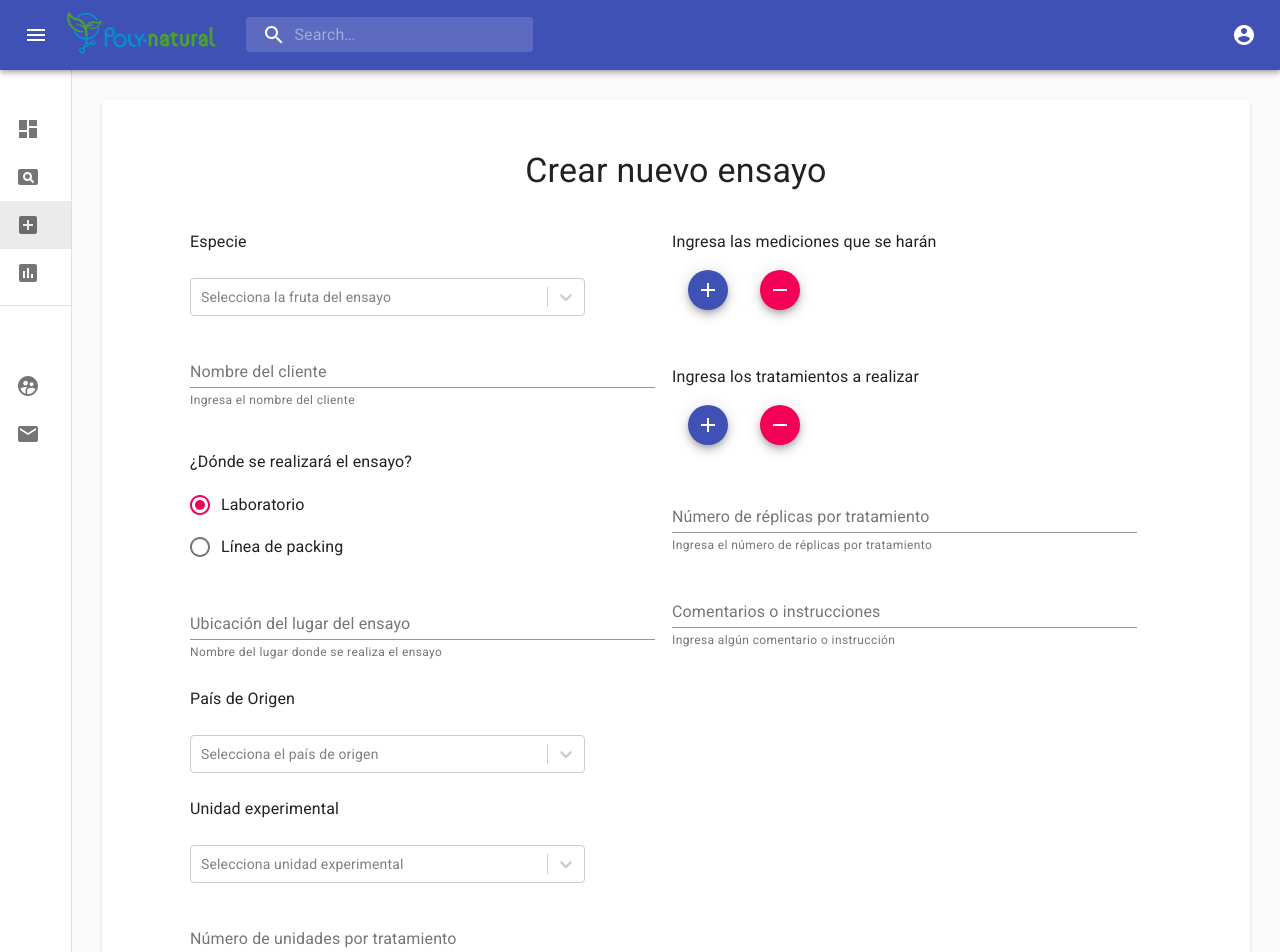
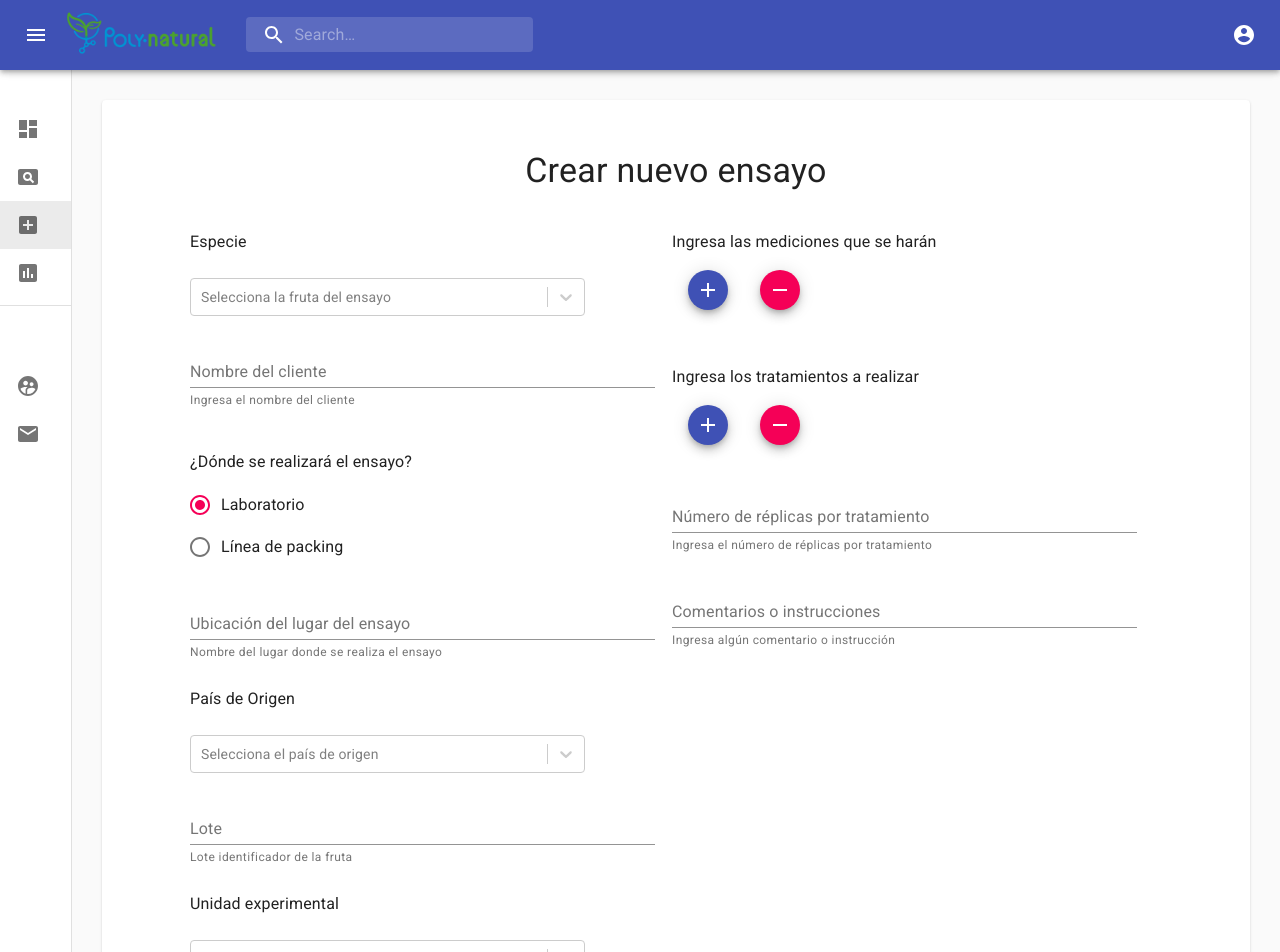
Before and after one commit to naoliden/polynatural, a React (Create React App) app: page /home/newform in a window 1280 px wide. Shown: the top 952 px of the page. Built offline with nearby package versions, Linux system fonts and the light colour scheme.

Commit message:
(update) added lote tag to newform component

```diff
--- a/src/components/NewForm/CreateFormComponent.jsx
+++ b/src/components/NewForm/CreateFormComponent.jsx
@@ -197,6 +197,9 @@ const NewForm = (props) => {
       destino: data.destino,
       comentarios: data.comments,
       calibre: data.calibre,
+      // Lote identificador de la fruta utilizada
+      lote: data.lote,
+      // Lugar donde se realiza el ensayo,
       lugar_ensayo: data.lugar_ensayo,
       // Fecha y tipo de cada medicion
       mediciones: data_mediciones,
@@ -384,6 +387,10 @@ const NewForm = (props) => {
                     </Grid>
                   </React.Fragment>
                 }
+              <Grid item xs={12} className={classes.item}>
+              <TextField name="lote" helperText="Lote identificador de la fruta" variant="standard"
+                  label="Lote" inputRef={register} className={classes.textInput}/>
+              </Grid>
               <Grid item xs={12} >
                 <Typography color="textPrimary" variant="body1">Unidad experimental</Typography>
               </Grid>
```
